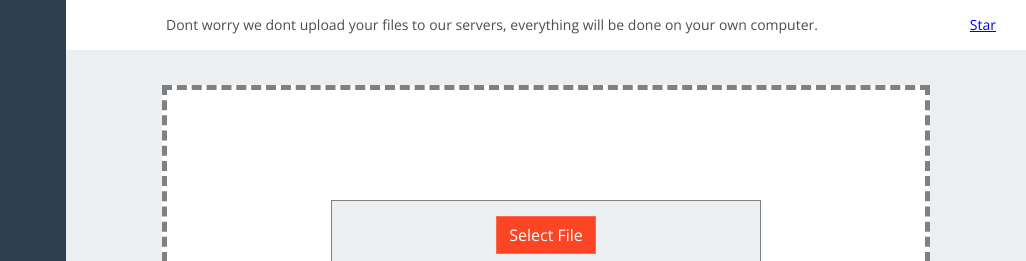
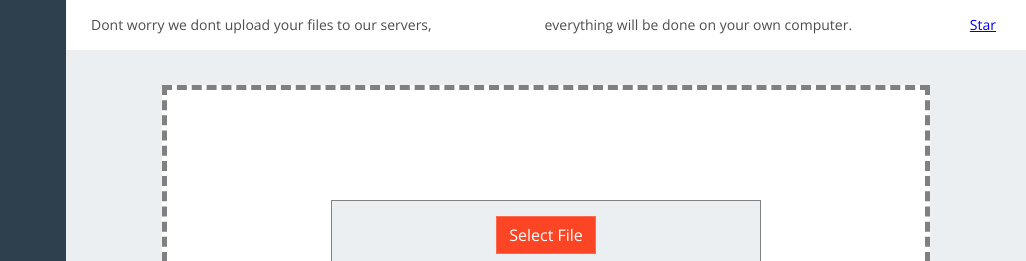
Before and after one commit to styopdev/export-folder-tree, a plain HTML site: page index.html in a window 1280 px wide. Shown: the top 261 px of the page, 254-1280 px from the left. Drawn offline with nearby package versions, Linux system fonts and the light colour scheme.

Commit message:
Split warning text into 2 rows

```diff
--- a/css/style.css
+++ b/css/style.css
@@ -495,7 +495,6 @@ select:not([multiple]) {
     justify-content: space-between;
     align-items: center;
     padding: 25px;
-    padding-left: 100px;
     position: absolute;
     top: 0;
     left: 0;
@@ -530,3 +529,6 @@ select:not([multiple]) {
     margin: 0 auto;
     margin-top: 100px;
 }
+.lb {
+    display: block;
+}
--- a/index.html
+++ b/index.html
@@ -30,8 +30,11 @@
             <div id="content" class="content flex">
 
                 <div class="warning">
-                    <span>
-                        Dont worry we dont upload your files to our servers, everything will be done on your own computer.
+                    <span class="lb">
+                        Dont worry we dont upload your files to our servers,
+                    </span>
+                    <span class="lb">
+                        everything will be done on your own computer.
                     </span>
                     <div class="social-nav">
                         <a class="github-button" href="https://github.com/styopdev/folder-to-tree" data-size="large" data-show-count="true" aria-label="Star styopdev/folder-to-tree on GitHub">Star</a>
```
